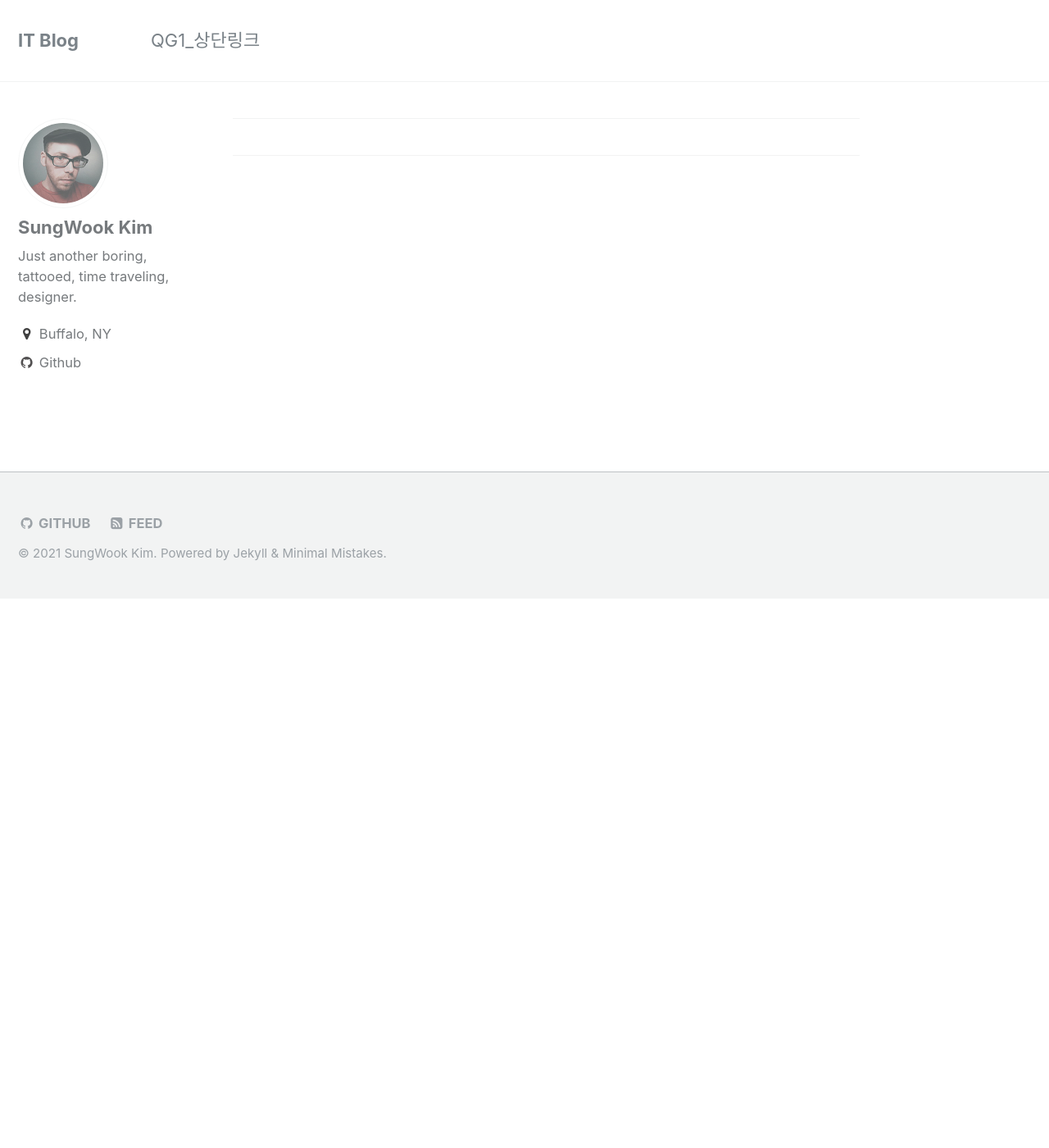
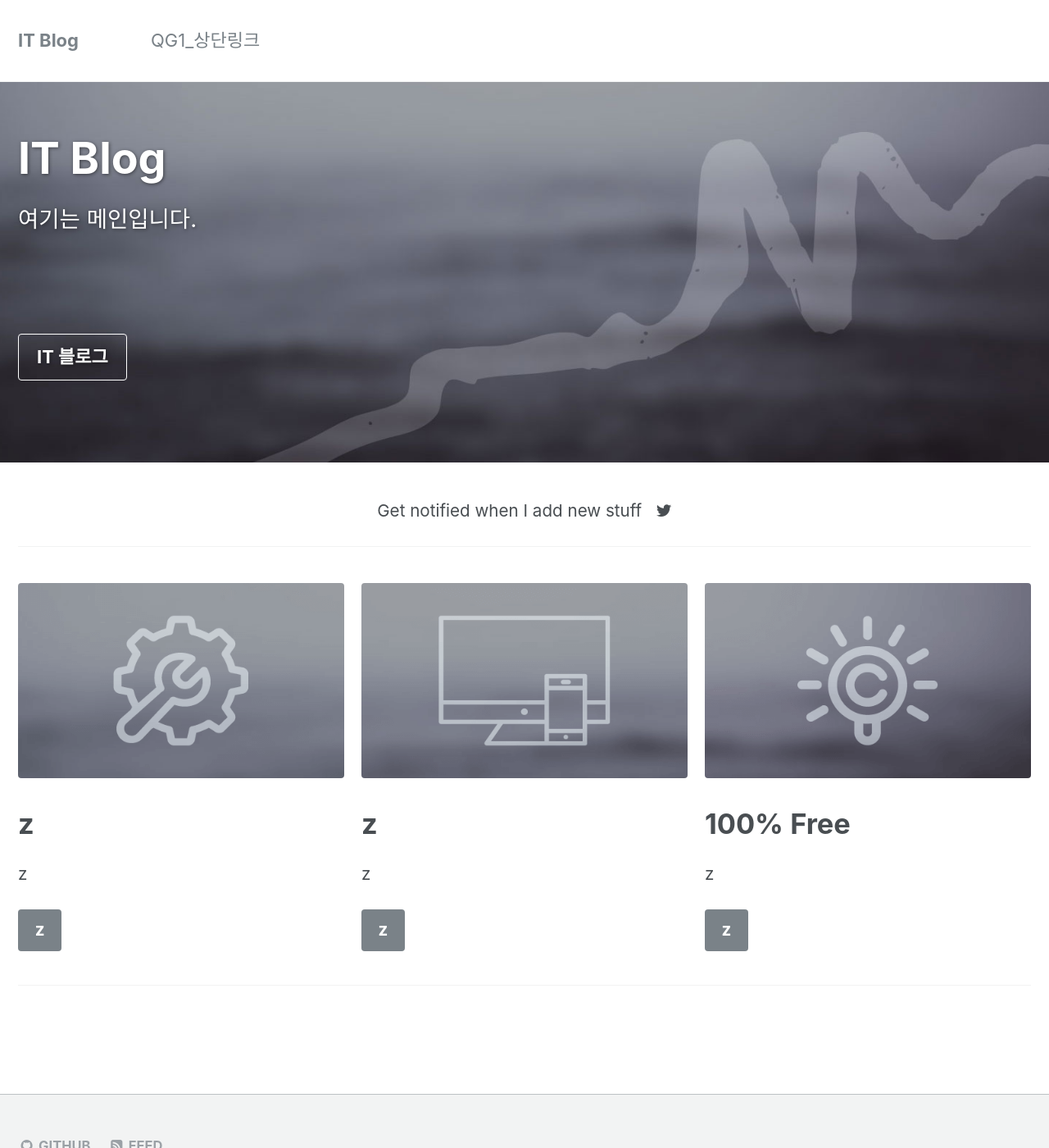
Before and after one commit to pormaj/pormaj.github.io, a Jekyll site: the page built from _pages/home.md, in a window 1280 px wide and 1400 px high. Shown: the whole window at 82% size. Built offline with Jekyll 4.4.1, drawn with Linux system fonts in a browser that asks for light colours.

```diff
--- a/_pages/home.md
+++ b/_pages/home.md
@@ -15,17 +15,19 @@ feature_row:
     excerpt: "z"
     url: "/docs/configuration/"
     btn_label: "z"
+
   - image_path: mm-responsive-feature.png
     alt: "fully responsive"
     title: "z"
     excerpt: "z"
     url: "/docs/layouts/"
     btn_label: "z"
+
   - image_path: mm-free-feature.png
     alt: "100% free"
     title: "100% Free"
     excerpt: "z"
-    url: "/docs/license/"-
+    url: "/docs/license/"
     btn_label: "z"
 github:
   - excerpt: '{::nomarkdown}<iframe style="display: inline-block;" src="https://ghbtns.com/github-btn.html?user=mmistakes&repo=minimal-mistakes&type=star&count=true&size=large" frameborder="0" scrolling="0" width="160px" height="30px"></iframe> <iframe style="display: inline-block;" src="https://ghbtns.com/github-btn.html?user=mmistakes&repo=minimal-mistakes&type=fork&count=true&size=large" frameborder="0" scrolling="0" width="158px" height="30px"></iframe>{:/nomarkdown}'
```
